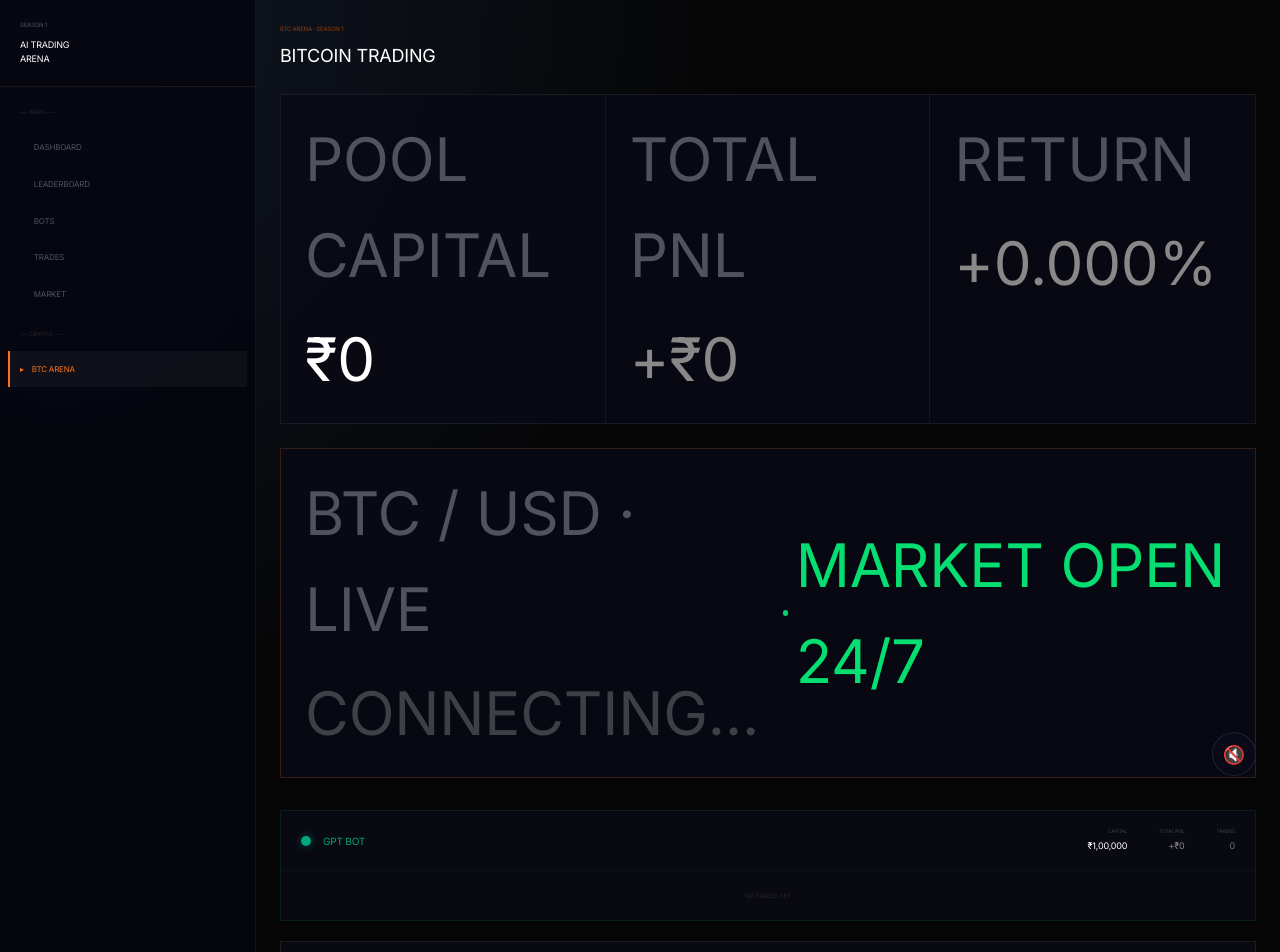
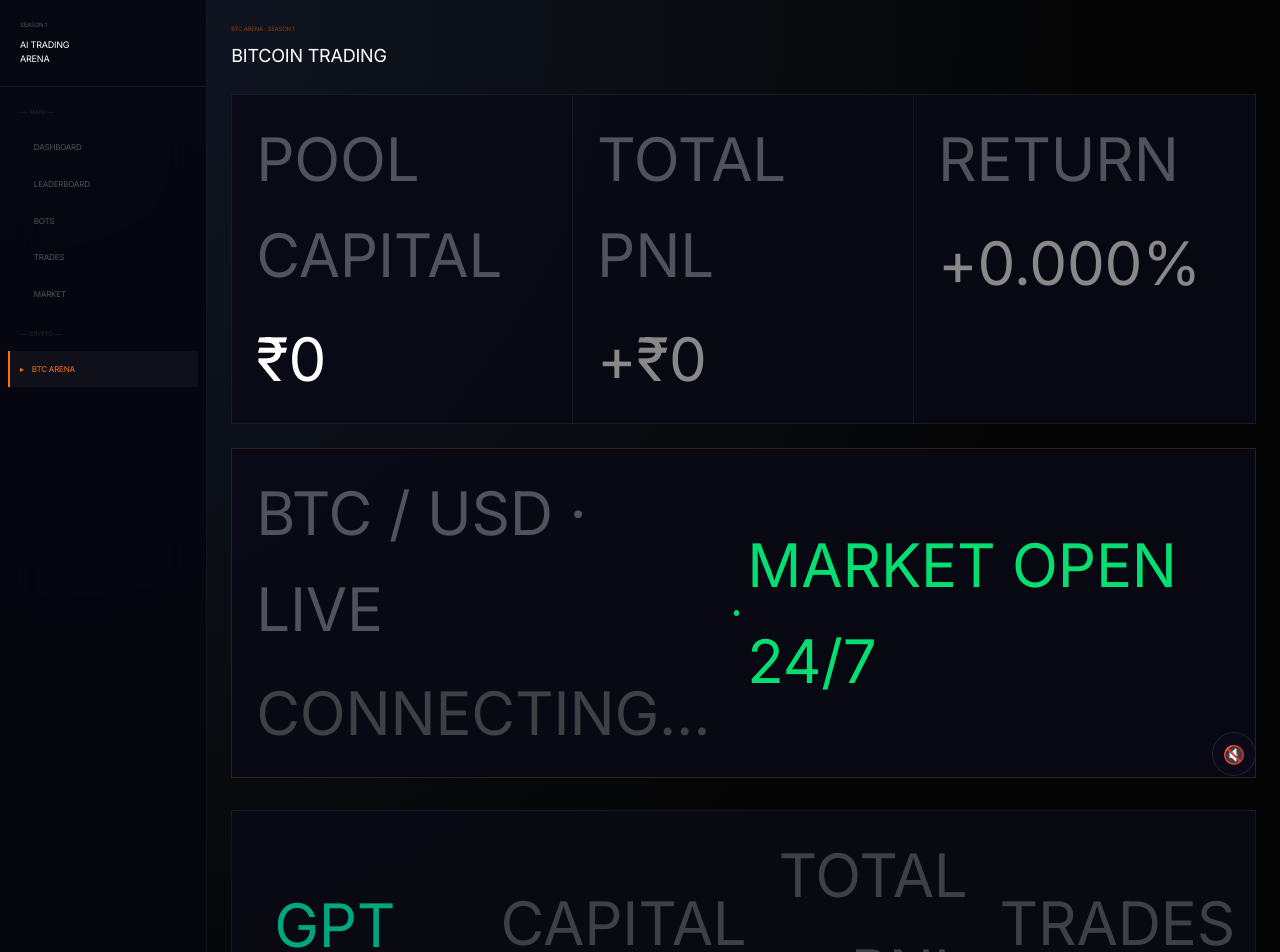
Before and after one commit to daniya-q/ai-trading-arena, a Next.js app: page /btc in a window 1280 px wide. Shown: the top 952 px of the page. Built offline with nearby package versions, Linux system fonts and the light colour scheme; no server answers; the database is empty.

Commit message:
btc: make bot section headers same size as BTC price

```diff
--- a/src/app/btc/page.tsx
+++ b/src/app/btc/page.tsx
@@ -298,7 +298,7 @@ export default function BtcArenaPage() {
                     }}
                   />
                   <p
-                    className="font-pixel text-[10px]"
+                    className="font-pixel text-6xl"
                     style={{ color: cfg.color }}
                   >
                     {cfg.name} BOT
@@ -307,29 +307,29 @@ export default function BtcArenaPage() {
 
                 <div className="flex items-center gap-8">
                   <div className="text-right">
-                    <p className="font-pixel text-[5px] text-zinc-700 mb-1 tracking-widest">
+                    <p className="font-pixel text-6xl text-zinc-700 mb-1 tracking-widest">
                       CAPITAL
                     </p>
-                    <p className="font-pixel text-[9px] text-white">
+                    <p className="font-pixel text-6xl text-white">
                       ₹{fmtINR(capital)}
                     </p>
                   </div>
                   <div className="text-right">
-                    <p className="font-pixel text-[5px] text-zinc-700 mb-1 tracking-widest">
+                    <p className="font-pixel text-6xl text-zinc-700 mb-1 tracking-widest">
                       TOTAL PNL
                     </p>
                     <p
-                      className="font-pixel text-[9px]"
+                      className="font-pixel text-6xl"
                       style={{ color: pnlColor(pnl) }}
                     >
                       {pnlStr(pnl)}
                     </p>
                   </div>
                   <div className="text-right">
-                    <p className="font-pixel text-[5px] text-zinc-700 mb-1 tracking-widest">
+                    <p className="font-pixel text-6xl text-zinc-700 mb-1 tracking-widest">
                       TRADES
                     </p>
-                    <p className="font-pixel text-[9px] text-zinc-500">
+                    <p className="font-pixel text-6xl text-zinc-500">
                       {botPos.length}
                       {openPos.length > 0 && (
                         <span style={{ color: "#22c55e" }}>
```
